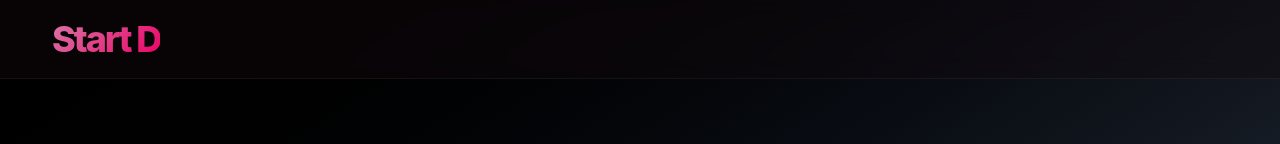
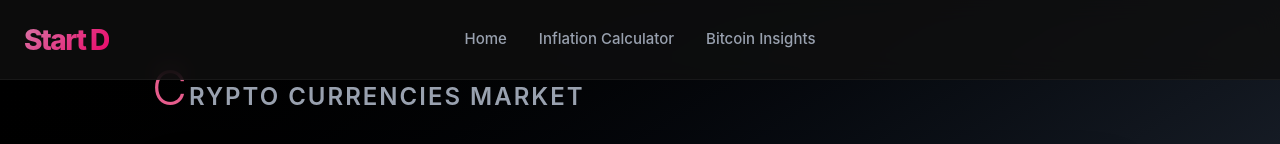
Before and after one commit to tintinaerdesign/Impossible, a React (Vite) app: page /coinlist in a window 1280 px wide. Shown: the top 144 px of the page. Built offline with nearby package versions, Linux system fonts and the light colour scheme; no server answers.

Commit message:
add modern NavBar

```diff
--- a/src/pages/Calculator.jsx
+++ b/src/pages/Calculator.jsx
@@ -1,5 +1,5 @@
 import { Link } from "react-router-dom";
-import React, { useState, useEffect } from "react";
+import React, { useState, useEffect, useRef } from "react";
 
 import {
   Chart as ChartJS,
@@ -36,6 +36,7 @@ export default function Calculator() {
     useState("the future");
   const [isMobileMenuOpen, setIsMobileMenuOpen] = useState(false);
   const [isScrolled, setIsScrolled] = useState(false);
+  const dropdownRef = useRef(null);
 
   const btcDataValues = [
     65, 59, 80, 81, 56, 55, 40, 50, 60, 75, 90, 85, 95, 110,
@@ -176,6 +177,27 @@ export default function Calculator() {
   }, []);
 
   useEffect(() => {
+    const handleClickOutside = (event) => {
+      // เช็กว่าจุดที่คลิก ไม่ได้อยู่ในกล่อง Dropdown (เลือกปี)
+      if (dropdownRef.current && !dropdownRef.current.contains(event.target)) {
+        setIsDropdownOpen(false);
+      }
+
+      // 💡 ปิดเมนูมือถือก็ต่อเมื่อ: จุดที่คลิก "ไม่ใช่" ปุ่มแฮมเบอร์เกอร์/เมนูมือถือ
+      // โดยเช็กจาก คลาส หรือ attribute (วิธีนี้ปลอดภัยที่สุด ไม่ต้องพึ่ง stopPropagation)
+      if (!event.target.closest(".mobile-menu-container")) {
+        setIsMobileMenuOpen(false);
+      }
+    };
+
+    document.addEventListener("mousedown", handleClickOutside);
+
+    return () => {
+      document.removeEventListener("mousedown", handleClickOutside);
+    };
+  }, []);
+
+  useEffect(() => {
     const observer = new IntersectionObserver(
       (entries) => {
         entries.forEach((entry) => {
@@ -193,7 +215,9 @@ export default function Calculator() {
       observer.observe(el);
     });
 
-    return () => observer.disconnect();
+    return () => {
+      if (observer) observer.disconnect(); // ล้าง observer
+    };
   }, []);
 
   return (
@@ -207,7 +231,10 @@ export default function Calculator() {
         }`}
       >
         {/* 💡 ใช้ Grid 3 คอลัมน์ขนาดเท่ากัน เพื่อบังคับให้ส่วนผสมตรงกลางอยู่กึ่งกลางกล่องเสมอโดยไม่ใช้ Absolute */}
-        <div className="w-full grid grid-cols-2 md:grid-cols-3 items-center relative">
+        <div
+          ref={dropdownRef}
+          className="w-full grid grid-cols-2 md:grid-cols-3 items-center relative"
+        >
           {/* [1] ฝั่งซ้าย: Logo */}
           <div className="flex justify-start">
             <span
@@ -268,9 +295,12 @@ export default function Calculator() {
           </div>
 
           {/* [3] ฝั่งขวา: ปุ่ม Toggle บนมือถือ หรือพื้นที่ว่างบนคอมฯ */}
-          <div className="flex justify-end items-center">
+          <div className="flex justify-end items-center mobile-menu-container">
             <button
-              onClick={() => setIsMobileMenuOpen(!isMobileMenuOpen)}
+              onClick={(e) => {
+                e.stopPropagation();
+                setIsMobileMenuOpen(!isMobileMenuOpen);
+              }}
               type="button"
               className="md:hidden p-2 text-gray-400 hover:text-white focus:outline-none flex items-center justify-center"
             >
@@ -283,7 +313,7 @@ export default function Calculator() {
 
         {/* ==================== DROPDOWN MENU สำหรับ MOBILE ==================== */}
         <div
-          className={`absolute left-0 w-full bg-[#0f0f0f]/95 backdrop-blur-lg border-b border-white/[0.05] md:hidden transition-all duration-300 ease-in-out ${
+          className={`absolute right-0 w-full mobile-menu-container bg-[#0f0f0f]/95 backdrop-blur-lg border-b border-white/[0.05] md:hidden transition-all duration-300 ease-in-out ${
             isScrolled ? "top-14 rounded-b-2xl" : "top-20"
           } ${
             isMobileMenuOpen
@@ -368,16 +398,18 @@ export default function Calculator() {
                 <label className="block text-sm font-medium text-gray-400">
                   Monthly Saving (USD)
                 </label>
-                <div className="w-full bg-[#1a1a1c] border border-white/10 rounded-xl py-3 px-4 flex justify-between items-center">
-                  <span className="text-gray-500">$</span>
+                <div className="w-full bg-[#1a1a1c] border border-white/10 rounded-xl flex items-center relative h-12">
+                  <span className="absolute left-4 py-2 text-gray-500 ">$</span>
+                  <div className="w-full px-4">
                     <input
                       type="number"
                       value={monthlySaving}
                       onChange={(e) =>
                         setMonthlySaving(Number(e.target.value) || 0)
                       }
-                    className="bg-transparent border-none outline-none focus:ring-0 w-full ml-4 text-white text-right font-mono"
+                      className="w-full text-end bg-transparent border-none outline-none focus:ring-0 text-gray-200"
                     />
+                  </div>
                 </div>
                 <input
                   type="range"
@@ -390,11 +422,12 @@ export default function Calculator() {
               </div>
 
               {/* Saving period Dropdown */}
+
               <div className="space-y-2">
                 <label className="block text-sm font-medium text-gray-400">
                   Saving period
                 </label>
-                <div className="relative w-full">
+                <div className="relative w-full" ref={dropdownRef}>
                   <button
                     onClick={() => setIsDropdownOpen(!isDropdownOpen)}
                     type="button"
@@ -410,7 +443,7 @@ export default function Calculator() {
                   </button>
 
                   {isDropdownOpen && (
-                    <ul className="absolute left-0 w-full mt-2 bg-[#1a1a1c] border border-white/10 rounded-xl shadow-2xl z-50 max-h-48 overflow-y-auto">
+                    <ul className="[scrollbar-width:none] [&::-webkit-scrollbar]:hidden transition-all duration-300 ease-in-out absolute left-0 w-full mt-2 bg-[#1a1a1c] border border-white/10 rounded-xl shadow-2xl z-50 max-h-48 overflow-y-auto">
                       {[
                         1, 2, 3, 4, 5, 6, 7, 8, 9, 10, 11, 12, 13, 14, 15, 16,
                         17, 18, 19, 20, 21, 22, 23, 24, 25, 26, 27, 28, 29, 30,
@@ -553,7 +586,7 @@ export default function Calculator() {
               </div>
 
               <div className="bg-gradient-to-br from-white/5 to-transparent p-5 md:p-6 rounded-2xl border border-white/10 relative overflow-hidden group hover:border-pink-500/30 transition-all duration-300">
-                <div className="text-zinc-400 text-lgnav">
+                <div className="text-zinc-400 text-lg">
                   In{" "}
                   <span className="text-zinc-400 text-lg">
                     {savingPeriod} {savingPeriod === 1 ? "Year" : "Years"}
@@ -588,7 +621,7 @@ export default function Calculator() {
             </div>
 
             {/* Inflation Chart Area */}
-            <div className="lg:col-span-8 space-y-4">
+            <div className="lg:col-span-8 space-y-4 ">
               <h3 className="text-sm font-medium text-zinc-400">
                 Purchasing Power Over Time (%)
               </h3>
@@ -597,8 +630,8 @@ export default function Calculator() {
               </div>
 
               {/* Interactive Table Grid */}
-              <div className="bg-zinc-900/40 rounded-xl overflow-x-auto border border-white/5 p-4 custom-scrollbar">
-                <table className="w-full text-left text-xs font-mono min-w-[500px]">
+              <div className="bg-zinc-900/40 rounded-xl overflow-x-auto border border-white/5 p-4 [scrollbar-width:none] [&::-webkit-scrollbar]:hidden">
+                <table className="w-full text-left text-xs font-mono min-w-[500px] ">
                   <thead>
                     <tr className="text-gray-500 border-b border-white/5">
                       <th className="pb-2 font-medium font-sans">Timeline</th>
@@ -624,7 +657,7 @@ export default function Calculator() {
                       ))}
                     </tr>
                   </thead>
-                  <tbody className="text-gray-300">
+                  <tbody className="text-gray-300 ">
                     <tr>
                       <td className="py-3 text-zinc-500 font-sans">Power</td>
                       <td>100%</td>
@@ -644,7 +677,7 @@ export default function Calculator() {
 
       {/* Real-time Crypto Price Widget Section */}
       <section
-        className="scroll-animate transition-all duration-700 ease-out scroll-mt-24 max-w-5xl mx-auto py-12 px-4 md:px-6"
+        className="scroll-animate transition-all duration-700 ease-out   scroll-mt-24 max-w-5xl mx-auto py-12 px-4 md:px-6"
         id="price-widget"
       >
         <div className="grid grid-cols-1 md:grid-cols-2 gap-8 lg:gap-12 items-center w-full min-h-[450px]">
--- a/src/pages/FirstPage.jsx
+++ b/src/pages/FirstPage.jsx
@@ -71,7 +71,7 @@ export default function FirstPage() {
               to="/Calculator"
               className="px-8 py-4 rounded-2xl border border-white text-center text-xl bg-transparent text-white hover:text-black hover:bg-white transition duration-300"
             >
-              Open Inflation Calculator
+              Quick Inflation Calculator
             </Link>
             <Link
               to="/coinlist"
--- a/src/pages/coinlist.jsx
+++ b/src/pages/coinlist.jsx
@@ -1,10 +1,14 @@
-import { useState, useEffect } from "react";
+import { useState, useEffect, useRef } from "react";
+import { Link } from "react-router-dom";
 
 const App = () => {
   // 1. สร้าง State สำหรับเก็บข้อมูลคริปโต (เริ่มต้นให้เป็นอาเรย์ว่าง [])
   const [coins, setCoins] = useState([]);
   // 2. สร้าง State สำหรับเช็กว่ากำลังโหลดข้อมูลอยู่หรือไม่
   const [loading, setLoading] = useState(true);
+  const [isScrolled, setIsScrolled] = useState(false);
+  const [isMobileMenuOpen, setIsMobileMenuOpen] = useState(false);
+  const dropdownRef = useRef(null);
 
   // 3. ฟังก์ชัน async/await สำหรับดึงข้อมูลจาก CoinGecko
   const fetchCryptoData = async () => {
@@ -29,19 +33,56 @@ const App = () => {
     fetchCryptoData();
   }, []);
 
+  useEffect(() => {
+    const handleScroll = () => {
+      if (window.scrollY > 20) {
+        setIsScrolled(true);
+      } else {
+        setIsScrolled(false);
+      }
+    };
+
+    window.addEventListener("scroll", handleScroll);
+    return () => window.removeEventListener("scroll", handleScroll);
+  }, []);
+
+  // 💡 3. เพิ่ม useEffect ตรวจจับการคลิกด้านนอกสำหรับเวอร์ชันมือถือ
+  useEffect(() => {
+    const handleClickOutside = (event) => {
+      if (!event.target.closest(".mobile-menu-container")) {
+        setIsMobileMenuOpen(false);
+      }
+    };
+
+    document.addEventListener("mousedown", handleClickOutside);
+    return () => {
+      document.removeEventListener("mousedown", handleClickOutside);
+    };
+  }, []);
+
   return (
     <div className="min-h-screen bg-linear-to-br from-black to-gray-700 text-white font-sans relative overflow-hidden">
-      <div className="absolute top-[-10%] left-[-10%] w-[500px] h-[500px] rounded-full blur-[120px] pointer-events-none"></div>
-      <div className="absolute bottom-[20%] right-[-5%] w-[600px] h-[600px] pointer-events-none"></div>
-
-      <nav className="w-full grid grid-cols-3 items-center px-10 py-3 bg-[#160b10]/40 backdrop-blur-md border-b border-white/5 relative z-10">
-        <div className="logo hover:scale-105 hover:brightness-110 select-none justify-self-start">
+      <nav
+        className={`fixed px-6 z-50 left-1/2 -translate-x-1/2 flex items-center transition-all duration-500 ease-in-out ${
+          isScrolled
+            ? "top-4 h-14 w-11/12 rounded-2xl border border-white/10 bg-[#0f0f0f]/90 backdrop-blur-lg"
+            : "top-0 h-20 w-full border-b border-white/[0.05] bg-[#0f0f0f]/80 backdrop-blur-md"
+        }`}
+      >
+        {/* 💡 ใช้ Grid 3 คอลัมน์ขนาดเท่ากัน เพื่อบังคับให้ส่วนผสมตรงกลางอยู่กึ่งกลางกล่องเสมอโดยไม่ใช้ Absolute */}
+        <div
+          ref={dropdownRef}
+          className="w-full grid grid-cols-2 md:grid-cols-3 items-center relative"
+        >
+          {/* [1] ฝั่งซ้าย: Logo */}
+          <div className="flex justify-start">
             <span
-            className="logo whitespace-nowrap ml-3 transition-all duration-300 hover:scale-105 hover:brightness-110 select-none"
+              className={`logo whitespace-nowrap transition-all duration-500 hover:scale-105 hover:brightness-110 select-none ${
+                isScrolled ? "text-xl" : "text-[28px]"
+              }`}
               style={{
-              fontSize: "36px",
                 fontWeight: "800",
-              letterSpacing: "-2px",
+                letterSpacing: "-1.5px",
                 cursor: "pointer",
                 background: "linear-gradient(135deg, #d879a8, #ec0065)",
                 WebkitBackgroundClip: "text",
@@ -53,9 +94,91 @@ const App = () => {
             </span>
           </div>
 
-        <div className="flex items-center gap-8 text-lg text-gray-400 justify-self-center"></div>
+          {/* [2] ตรงกลาง: Menu สำหรับ Desktop */}
+          {/* 💡 ปรับมาใช้ flex justify-center บนระนาบปกติ ทำให้ล็อกจุดกึ่งกลางของตัวแคปซูลได้แม่นยำ ไม่บินซ้ายอีกต่อไป */}
+          <div className="hidden md:flex justify-center items-center">
+            <ul className="flex items-center gap-6 lg:gap-8 text-[14px] lg:text-[15px] font-medium whitespace-nowrap">
+              <li>
+                <Link
+                  to="/"
+                  className="hover:text-white text-gray-400 transition-colors"
+                >
+                  Home
+                </Link>
+              </li>
+              <li>
+                <Link
+                  to="/Calculator"
+                  className="hover:text-white text-gray-400 transition-colors"
+                >
+                  Inflation Calculator
+                </Link>
+              </li>
+              <li>
+                <Link
+                  to="/BtcPage"
+                  className="hover:text-white text-gray-400 transition-colors"
+                >
+                  Bitcoin Insights
+                </Link>
+              </li>
+            </ul>
+          </div>
 
-        <div className="justify-self-end"></div>
+          {/* [3] ฝั่งขวา: ปุ่ม Toggle บนมือถือ หรือพื้นที่ว่างบนคอมฯ */}
+          <div className="flex justify-end items-center mobile-menu-container">
+            <button
+              onClick={(e) => {
+                e.stopPropagation();
+                setIsMobileMenuOpen(!isMobileMenuOpen);
+              }}
+              type="button"
+              className="md:hidden p-2 text-gray-400 hover:text-white focus:outline-none flex items-center justify-center"
+            >
+              <span className="material-symbols-outlined text-2xl">
+                {isMobileMenuOpen ? "close" : "menu"}
+              </span>
+            </button>
+          </div>
+        </div>
+
+        {/* ==================== DROPDOWN MENU สำหรับ MOBILE ==================== */}
+        <div
+          className={`absolute right-0 w-full mobile-menu-container bg-[#0f0f0f]/95 backdrop-blur-lg border-b border-white/[0.05] md:hidden transition-all duration-300 ease-in-out ${
+            isScrolled ? "top-14 rounded-b-2xl" : "top-20"
+          } ${
+            isMobileMenuOpen
+              ? "opacity-100 translate-y-0 pointer-events-auto"
+              : "opacity-0 -translate-y-4 pointer-events-none"
+          }`}
+        >
+          <ul className="flex flex-col p-6 space-y-4 text-base font-medium">
+            <li>
+              <Link
+                to="/"
+                className="hover:text-white text-gray-400 transition-colors"
+              >
+                Home
+              </Link>
+            </li>
+            <li>
+              <Link
+                to="/Calculator"
+                className="hover:text-white text-gray-400 transition-colors"
+              >
+                Inflation Calculator
+              </Link>
+            </li>
+            <li>
+              <Link
+                to="/BtcPage"
+                className="hover:text-white text-gray-400 transition-colors"
+              >
+                Bitcoin Insights
+              </Link>
+            </li>
+          </ul>
+        </div>
       </nav>
 
       <div className="max-w-5xl mx-auto px-6 py-16 relative z-10">
```
Lines whose indentation alone changed are shown as unchanged.
